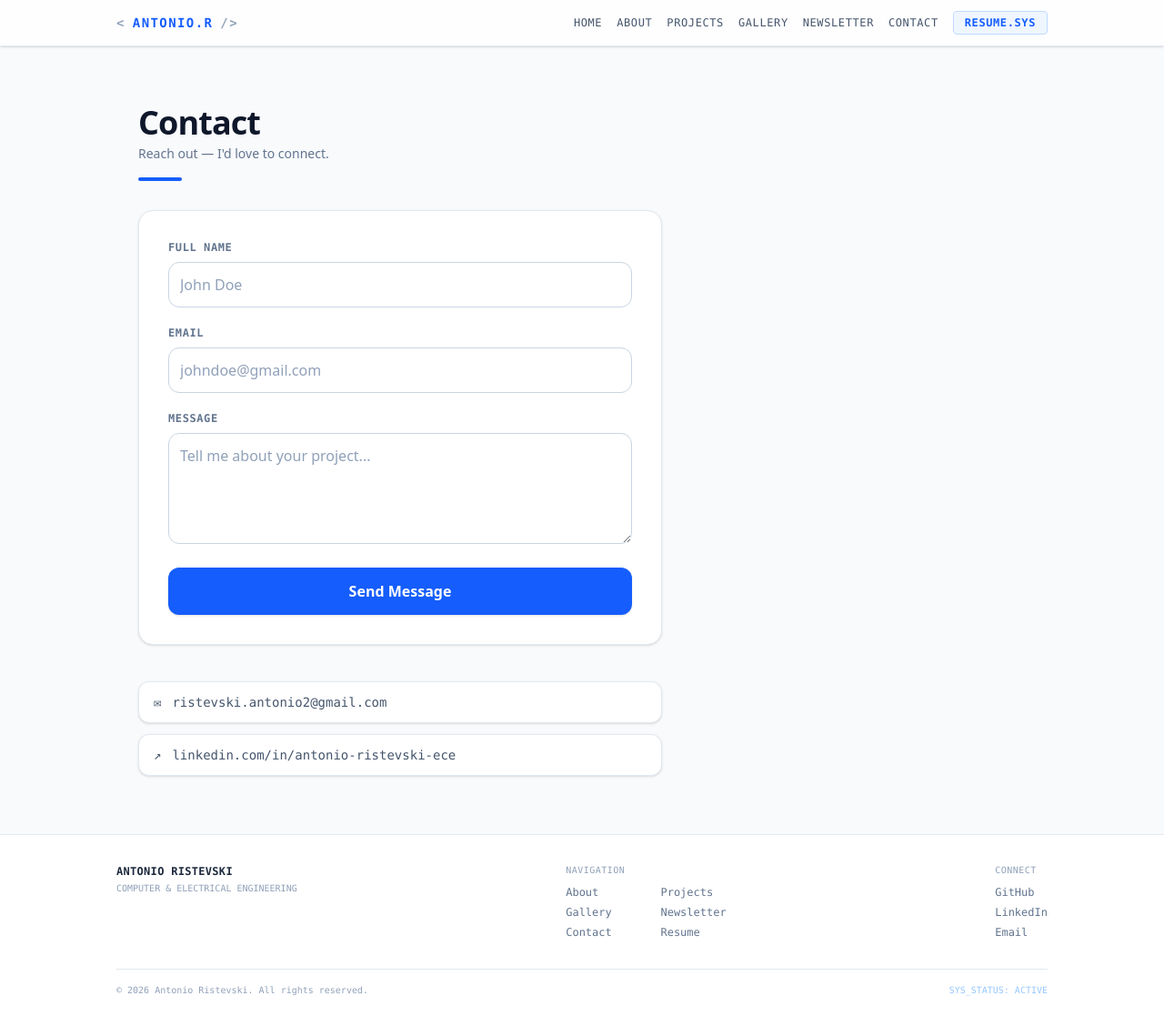
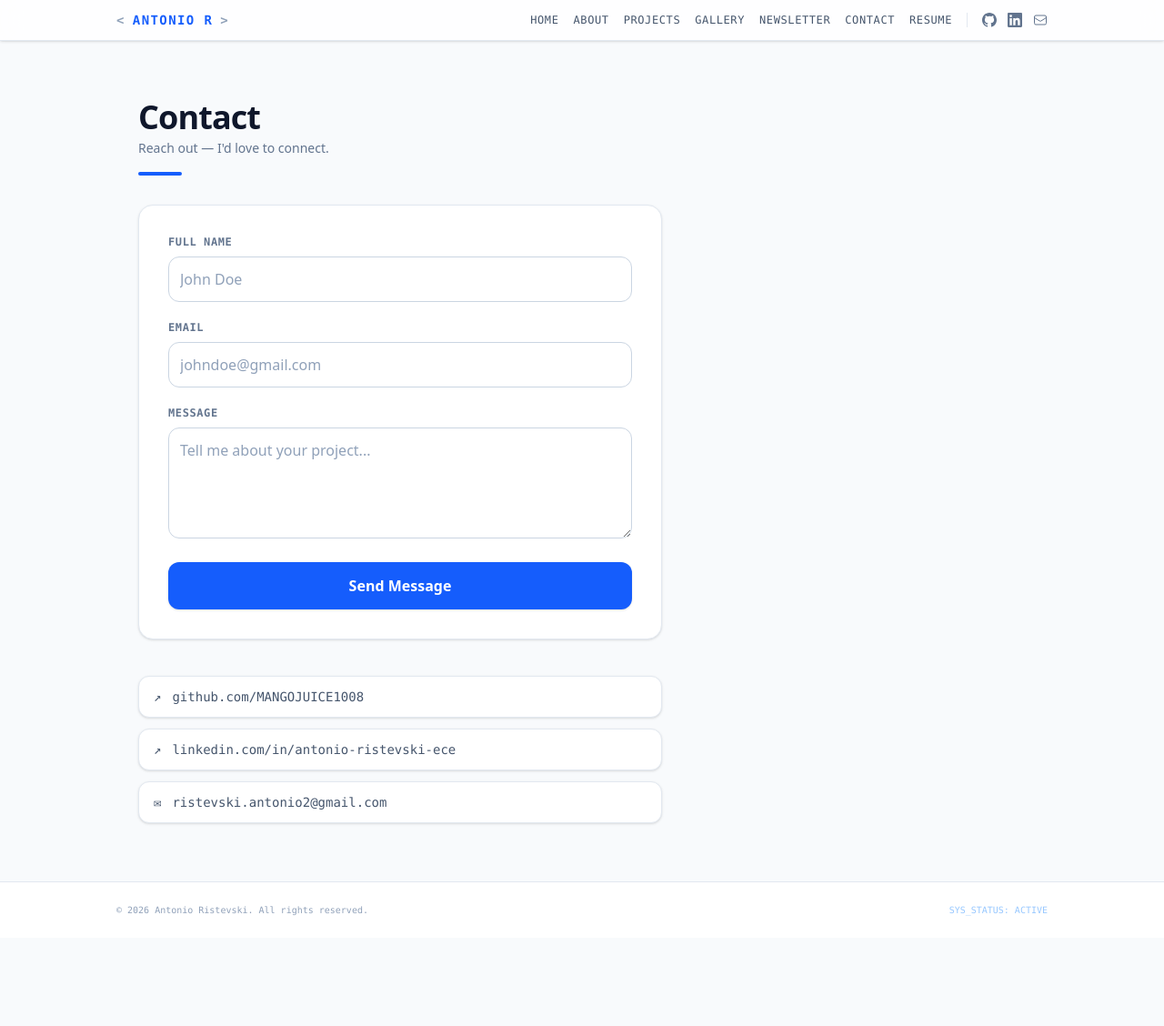
Before and after one commit to MANGOJUICE1008/antonio-portfolio, a Next.js app: page /contact in a window 1280 px wide. Shown: the whole page at 91% size. After the commit the page ends 1031 px from the top, so only its background shows below. Built offline with nearby package versions, Linux system fonts and the light colour scheme.

Commit message:
Layout changes

```diff
--- a/src/app/contact/page.js
+++ b/src/app/contact/page.js
@@ -52,10 +52,12 @@ export default function ContactPage() {
       {/* Direct contact links */}
       <div className="flex flex-col gap-3 pt-2">
         <a
-          href="mailto:ristevski.antonio2@gmail.com"
+          href="https://github.com/MANGOJUICE1008"
+          target="_blank"
+          rel="noreferrer"
           className="flex items-center gap-3 px-4 py-3 rounded-xl border border-slate-200 bg-white shadow-sm hover:border-blue-300 hover:text-blue-600 transition-all text-sm font-mono text-slate-600"
         >
-          <span>✉</span> ristevski.antonio2@gmail.com
+          <span>↗</span> github.com/MANGOJUICE1008
         </a>
         <a
           href="http://www.linkedin.com/in/antonio-ristevski-ece"
@@ -65,6 +67,12 @@ export default function ContactPage() {
         >
           <span>↗</span> linkedin.com/in/antonio-ristevski-ece
         </a>
+        <a
+          href="mailto:ristevski.antonio2@gmail.com"
+          className="flex items-center gap-3 px-4 py-3 rounded-xl border border-slate-200 bg-white shadow-sm hover:border-blue-300 hover:text-blue-600 transition-all text-sm font-mono text-slate-600"
+        >
+          <span>✉</span> ristevski.antonio2@gmail.com
+        </a>
       </div>
     </div>
   );
--- a/src/app/layout.js
+++ b/src/app/layout.js
@@ -18,8 +18,8 @@ export default function RootLayout({ children }) {
               className="font-mono font-bold text-sm tracking-widest text-blue-600 hover:text-blue-700 transition-colors flex items-center gap-2"
             >
               <span className="text-slate-400">&lt;</span>
-              <span>ANTONIO.R</span>
-              <span className="text-slate-400">/&gt;</span>
+              <span>ANTONIO R</span>
+              <span className="text-slate-400">&gt;</span>
             </a>
 
             <nav className="flex items-center gap-4 text-xs font-mono uppercase tracking-wider">
@@ -32,10 +32,52 @@ export default function RootLayout({ children }) {
               <a
                 href="/resume.pdf"
                 target="_blank"
-                className="hidden lg:inline-block bg-blue-50 hover:bg-blue-600 border border-blue-200 hover:border-blue-600 text-blue-600 hover:text-white px-3 py-1 rounded transition-all font-bold"
+                className="text-slate-600 hover:text-blue-600 transition-colors hidden lg:inline"
               >
-                RESUME.SYS
+                RESUME
               </a>
+
+              {/* Divider */}
+              <span className="hidden sm:inline-block w-px h-4 bg-slate-200" />
+
+              {/* Social icons */}
+              <div className="flex items-center gap-3">
+                <a
+                  href="https://github.com/MANGOJUICE1008"
+                  target="_blank"
+                  rel="noreferrer"
+                  aria-label="GitHub"
+                  className="text-slate-500 hover:text-blue-600 transition-colors"
+                >
+                  <svg xmlns="http://www.w3.org/2000/svg" viewBox="0 0 24 24" fill="currentColor" className="w-4 h-4">
+                    <path d="M12 0C5.37 0 0 5.37 0 12c0 5.3 3.438 9.8 8.205 11.385.6.113.82-.258.82-.577 0-.285-.01-1.04-.015-2.04-3.338.724-4.042-1.61-4.042-1.61-.546-1.387-1.333-1.756-1.333-1.756-1.089-.745.083-.729.083-.729 1.205.084 1.84 1.237 1.84 1.237 1.07 1.834 2.807 1.304 3.492.997.108-.775.418-1.305.762-1.605-2.665-.303-5.467-1.334-5.467-5.93 0-1.31.468-2.38 1.235-3.22-.124-.303-.535-1.524.117-3.176 0 0 1.008-.322 3.301 1.23a11.5 11.5 0 013.003-.404c1.02.005 2.047.138 3.003.404 2.29-1.552 3.297-1.23 3.297-1.23.653 1.652.242 2.873.118 3.176.77.84 1.233 1.91 1.233 3.22 0 4.61-2.807 5.624-5.48 5.92.43.372.823 1.103.823 2.222 0 1.606-.014 2.898-.014 3.293 0 .322.216.696.825.577C20.565 21.795 24 17.297 24 12c0-6.63-5.37-12-12-12z" />
+                  </svg>
+                </a>
+                <a
+                  href="http://www.linkedin.com/in/antonio-ristevski-ece"
+                  target="_blank"
+                  rel="noreferrer"
+                  aria-label="LinkedIn"
+                  className="text-slate-500 hover:text-blue-600 transition-colors"
+                >
+                  <svg xmlns="http://www.w3.org/2000/svg" viewBox="0 0 24 24" fill="currentColor" className="w-4 h-4">
+                    <path d="M20.447 20.452h-3.554v-5.569c0-1.328-.027-3.037-1.852-3.037-1.853 0-2.136 1.445-2.136 2.939v5.667H9.351V9h3.414v1.561h.046c.477-.9 1.637-1.85 3.37-1.85 3.601 0 4.267 2.37 4.267 5.455v6.286zM5.337 7.433a2.062 2.062 0 11.001-4.124 2.062 2.062 0 01-.001 4.124zM7.114 20.452H3.558V9h3.556v11.452zM22.225 0H1.771C.792 0 0 .774 0 1.729v20.542C0 23.227.792 24 1.771 24h20.451C23.2 24 24 23.227 24 22.271V1.729C24 .774 23.2 0 22.222 0h.003z" />
+                  </svg>
+                </a>
+                <a
+                  href="mailto:ristevski.antonio2@gmail.com"
+                  aria-label="Email"
+                  className="text-slate-500 hover:text-blue-600 transition-colors"
+                >
+                  <svg xmlns="http://www.w3.org/2000/svg" viewBox="0 0 24 24" fill="none" stroke="currentColor" strokeWidth={1.5} className="w-4 h-4">
+                    <path
+                      strokeLinecap="round"
+                      strokeLinejoin="round"
+                      d="M21.75 6.75v10.5a2.25 2.25 0 01-2.25 2.25h-15a2.25 2.25 0 01-2.25-2.25V6.75m19.5 0A2.25 2.25 0 0019.5 4.5h-15a2.25 2.25 0 00-2.25 2.25m19.5 0v.243a2.25 2.25 0 01-1.07 1.916l-7.5 4.615a2.25 2.25 0 01-2.36 0L3.32 8.91a2.25 2.25 0 01-1.07-1.916V6.75"
+                    />
+                  </svg>
+                </a>
+              </div>
             </nav>
           </div>
         </header>
@@ -46,40 +88,10 @@ export default function RootLayout({ children }) {
         </main>
 
         {/* Footer */}
-        <footer className="border-t border-slate-200 p-8 bg-white text-slate-500 text-xs font-mono">
-          <div className="max-w-5xl mx-auto">
-            <div className="flex flex-col md:flex-row justify-between items-start gap-8">
-
-              <div className="space-y-1">
-                <p className="font-bold text-slate-800 tracking-wide">ANTONIO RISTEVSKI</p>
-                <p className="text-[10px] text-slate-400">COMPUTER & ELECTRICAL ENGINEERING</p>
-              </div>
-
-              <div className="flex flex-col gap-1.5">
-                <p className="text-slate-400 text-[10px] uppercase tracking-wider mb-1">Navigation</p>
-                <div className="grid grid-cols-2 gap-x-8 gap-y-1.5">
-                  <a href="/about" className="hover:text-blue-600 transition-colors">About</a>
-                  <a href="/projects" className="hover:text-blue-600 transition-colors">Projects</a>
-                  <a href="/gallery" className="hover:text-blue-600 transition-colors">Gallery</a>
-                  <a href="/newsletter" className="hover:text-blue-600 transition-colors">Newsletter</a>
-                  <a href="/contact" className="hover:text-blue-600 transition-colors">Contact</a>
-                  <a href="/resume.pdf" target="_blank" className="hover:text-blue-600 transition-colors">Resume</a>
-                </div>
-              </div>
-
-              <div className="flex flex-col gap-1.5">
-                <p className="text-slate-400 text-[10px] uppercase tracking-wider mb-1">Connect</p>
-                <a href="https://github.com/MANGOJUICE1008" target="_blank" rel="noreferrer" className="hover:text-blue-600 transition-colors">GitHub</a>
-                <a href="http://www.linkedin.com/in/antonio-ristevski-ece" target="_blank" rel="noreferrer" className="hover:text-blue-600 transition-colors">LinkedIn</a>
-                <a href="mailto:ristevski.antonio2@gmail.com" className="hover:text-blue-600 transition-colors">Email</a>
-              </div>
-
-            </div>
-
-            <div className="mt-8 pt-4 border-t border-slate-200 flex flex-col md:flex-row justify-between items-center gap-2 text-[10px] text-slate-400">
-              <p>© {new Date().getFullYear()} Antonio Ristevski. All rights reserved.</p>
-              <p className="text-blue-400/60">SYS_STATUS: ACTIVE</p>
-            </div>
+        <footer className="border-t border-slate-200 p-6 bg-white text-slate-500 text-xs font-mono">
+          <div className="max-w-5xl mx-auto flex flex-col md:flex-row justify-between items-center gap-2 text-[10px] text-slate-400">
+            <p>© 2026 Antonio Ristevski. All rights reserved.</p>
+            <p className="text-blue-400/60">SYS_STATUS: ACTIVE</p>
           </div>
         </footer>
 
```
